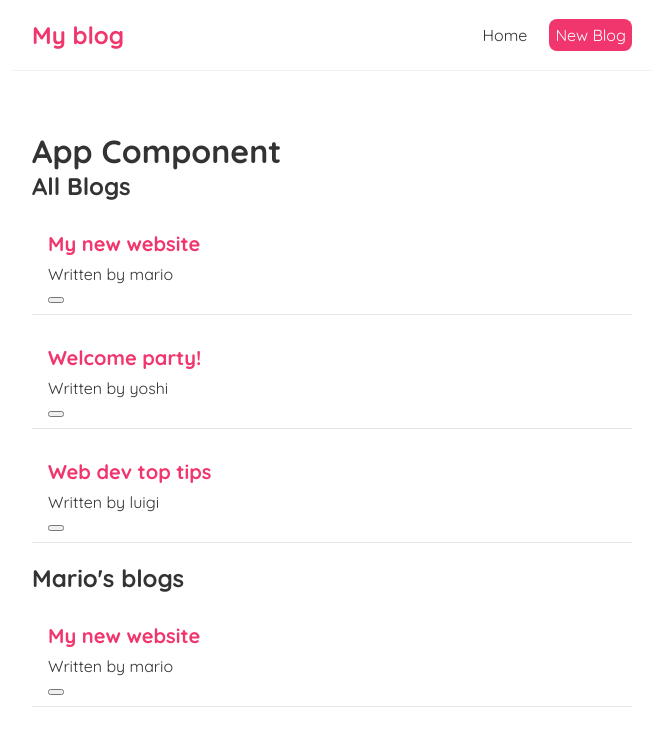
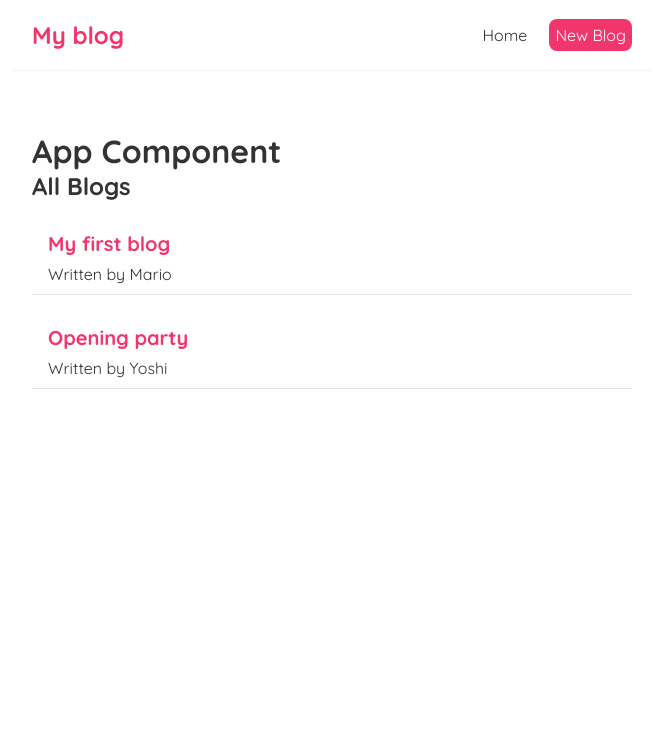
Before and after one commit to lrdplopes/blog_reactjs, a React (Create React App) app: page / in a window 1280 px wide. Shown: the top 746 px of the page, without its empty margins (308-971 px from the left). Built offline with nearby package versions, Linux system fonts and the light colour scheme; data requests are answered from the project's data file.

Commit message:
updated code

```diff
--- /dev/null
+++ b/data/db.json
@@ -0,0 +1,17 @@
+{
+    "blogs": [
+        {
+            "title": "My first blog",
+            "body": "Why do we use it?",
+            "author": "Mario",
+            "id": 1
+        },
+
+        {
+            "title": "Opening party",
+            "body": "Why do we use it?",
+            "author": "Yoshi",
+            "id": 2
+        }
+    ]
+}
--- a/src/Components/BlogList.js
+++ b/src/Components/BlogList.js
@@ -9,7 +9,6 @@ const BlogList = ({ blogs, title, handleDelete }) => {
         <div className="blog-preview" key={blog.id}>
           <h2>{blog.title}</h2>
           <p>Written by {blog.author}</p>
-          <button>{handleDelete}</button>
         </div>
       ))}
     </div>
--- a/src/Components/Home.js
+++ b/src/Components/Home.js
@@ -8,22 +8,28 @@ const Home = () => {
     { title: "Web dev top tips", body: "loren ipsum", author: "luigi", id: 3 },
   ]);
 
+  const [name, setName] = useState("Mario");
+
   const handleDelete = (id) => {
     const newBlogs = blogs.filter((blog) => blog.id !== id);
     setBlogs(newBlogs);
   };
 
   useEffect(() => {
-    console.log(blogs);
+    fetch("http://localhost:8000/blogs")
+      .then((res) => {
+        return res.json();
+      })
+      .then((data) => {
+        setBlogs(data);
+      });
   }, []);
 
   return (
     <div className="home">
-      <BlogList blogs={blogs} title="All Blogs" />
-      <BlogList
-        blogs={blogs.filter((blog) => blog.author === "mario")}
-        title="Mario's blogs"
-      />
+      {blogs && (
+        <BlogList blogs={blogs} title="All Blogs" handleDelete={handleDelete} />
+      )}
     </div>
   );
 };
```
